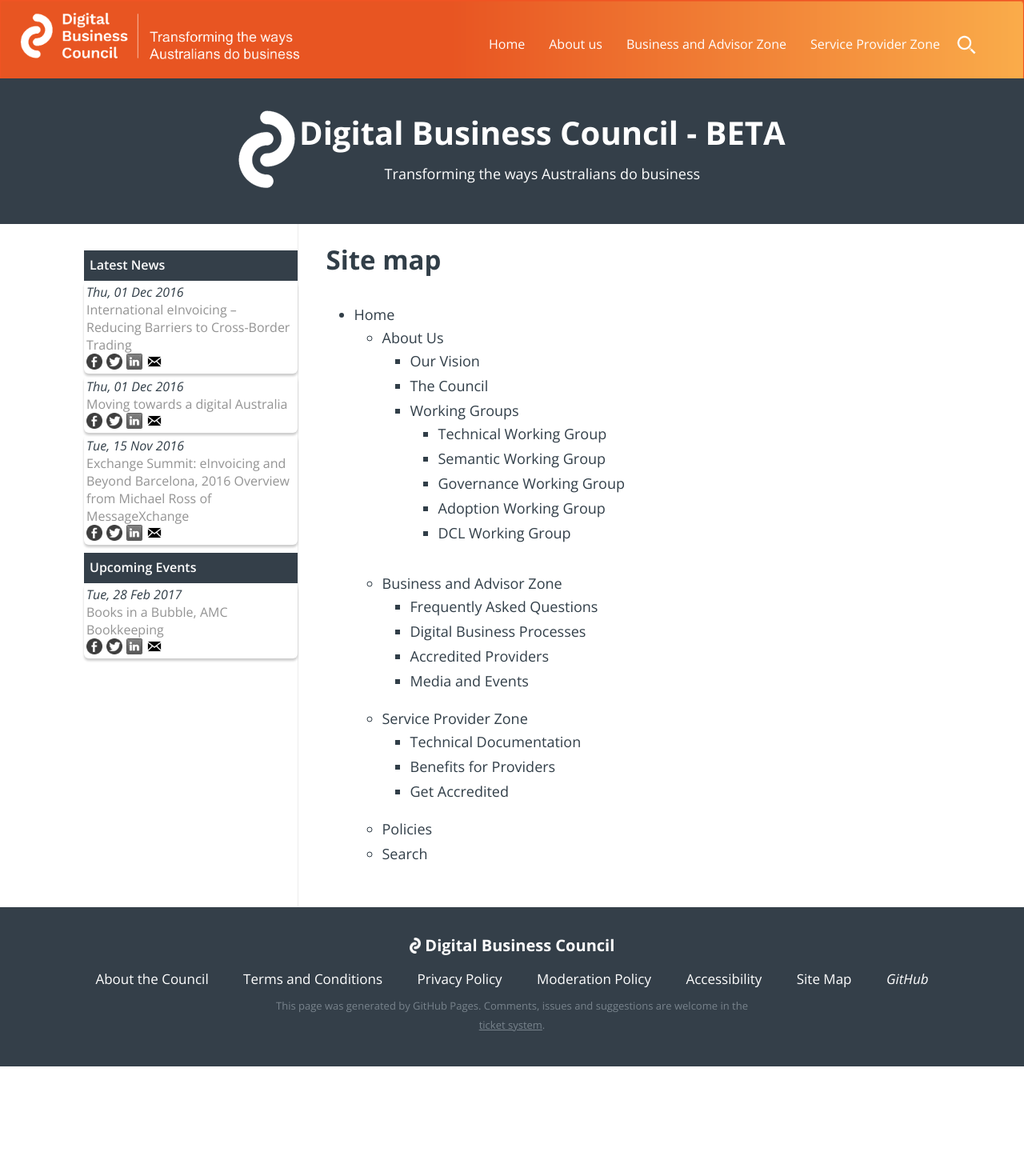
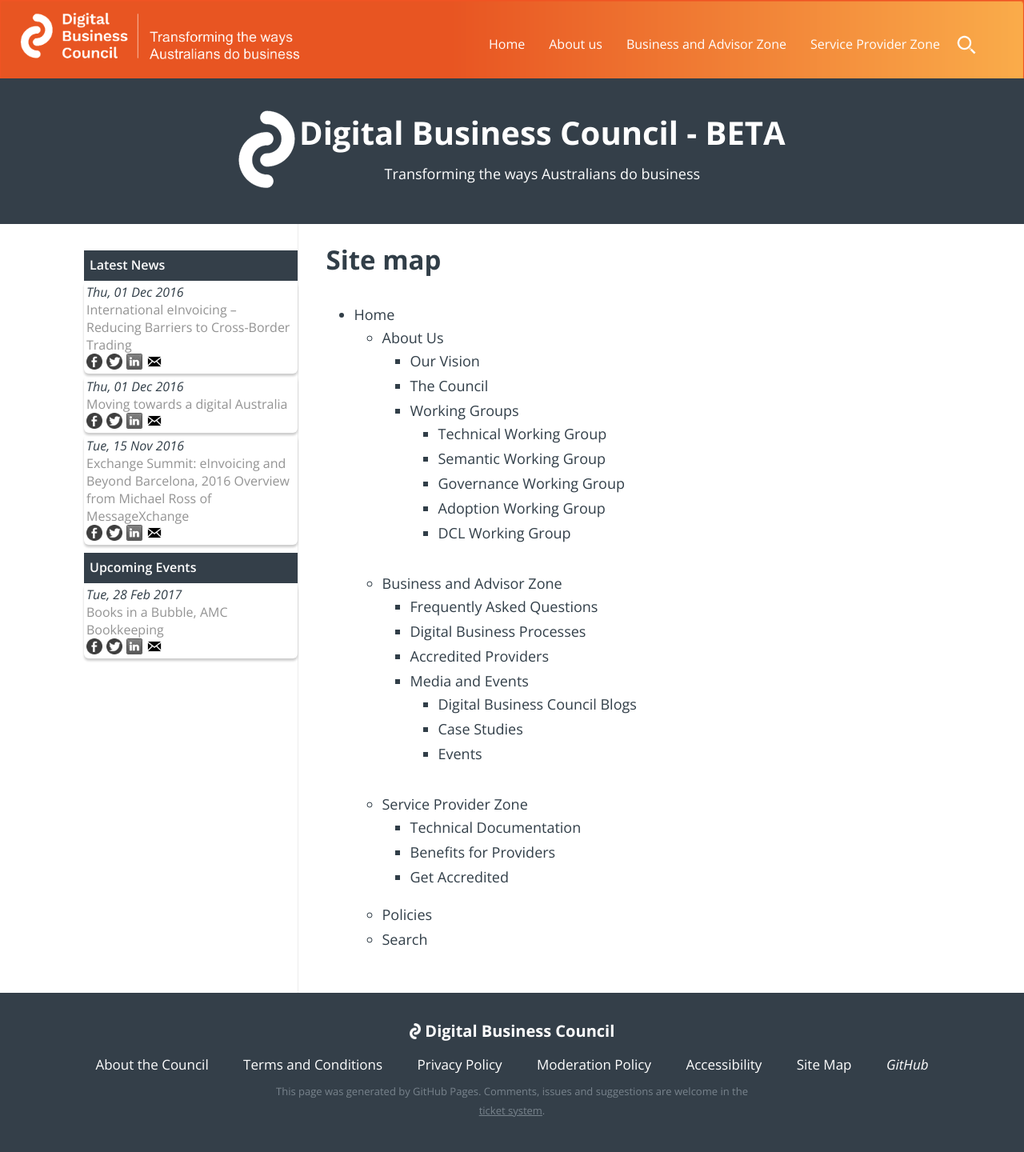
Before and after one commit to Digital-Business-Council/Digital-Business-Council.github.io, a Jekyll site: the page built from pages/policies/sitemap.md, in a window 1280 px wide. Shown: the whole page at 80% size. Built offline with Jekyll 4.4.1, drawn with Linux system fonts in a browser that asks for light colours; before the commit the page ends 1333 px from its top, so only the background shows below that.

Commit message:
Update sitemap.md

```diff
--- a/pages/policies/sitemap.md
+++ b/pages/policies/sitemap.md
@@ -21,6 +21,9 @@
     + Digital Business Processes
     + Accredited Providers
     + Media and Events
+      + Digital Business Council Blogs
+      + Case Studies
+      + Events
   + Service Provider Zone
     + Technical Documentation
     + Benefits for Providers
```
